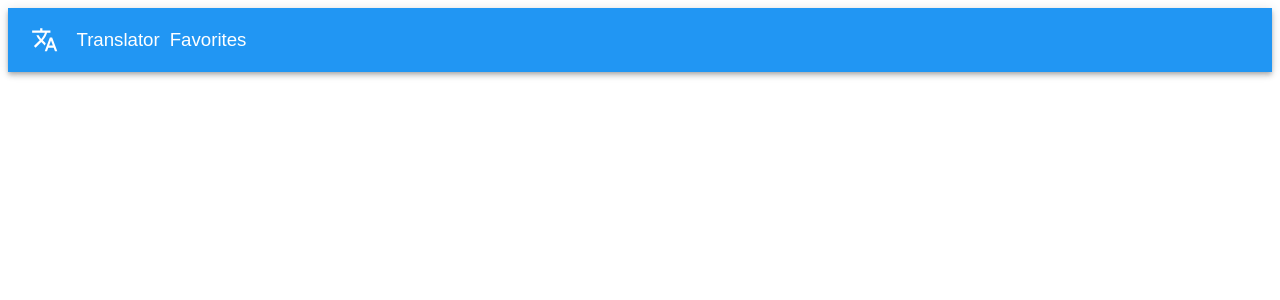
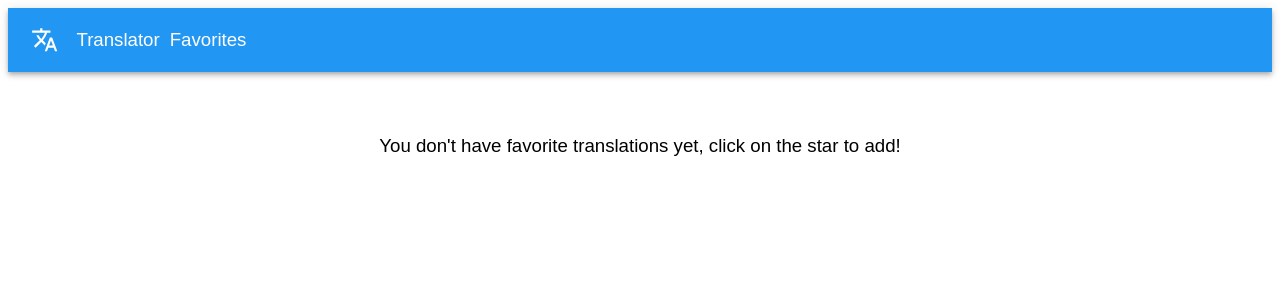
Before and after one commit to kirillstepanchuk/azati-test, a React app in the folder client/: page /favorites in a window 1280 px wide. Shown: the top 300 px of the page. Built offline with nearby package versions, Linux system fonts and the light colour scheme.

Commit message:
style favorites page

```diff
--- a/client/src/pages/Favorites.jsx
+++ b/client/src/pages/Favorites.jsx
@@ -1,6 +1,9 @@
 import React from "react";
 import { useDispatch, useSelector } from "react-redux";
-import { Grid } from "@mui/material";
+import { Grid, Typography } from "@mui/material";
+import ArrowForwardIcon from "@mui/icons-material/ArrowForward";
+import IconButton from "@mui/material/IconButton";
+import DeleteIcon from "@mui/icons-material/Delete";
 
 import Container from "../components/Container/Container";
 import Header from "../components/Header/Header";
@@ -8,7 +11,7 @@ import removeTranslationFromFavorites from "../store/actions/favoritesActions/re
 
 const Favorites = () => {
   const dispatch = useDispatch();
-  const favorites = useSelector((state) => state.favorites);
+  const { favoritesTranslations } = useSelector((state) => state.favorites);
 
   const onDeleteButtonClick = (tr) => {
     return () => {
@@ -20,13 +23,77 @@ const Favorites = () => {
     <div>
       <Header />
       <Container>
-        <Grid container spacing={4}>
-          {favorites?.favoritesTranslations.map((tr, index) => (
-            <Grid key={index} item xs={12}>
-              {tr.transaltion.from.text} {tr.transaltion.to.text}
-              <button onClick={onDeleteButtonClick(tr)}>Удалить</button>
+        <Grid container spacing={4} direction="column" justifyContent="center">
+          {favoritesTranslations.length ? (
+            favoritesTranslations.map((tr, index) => (
+              <Grid key={index} item xs={12}>
+                <Grid
+                  container
+                  direction="row"
+                  justifyContent="center"
+                  alignItems="center"
+                >
+                  <Grid item xs={5.5}>
+                    <Grid
+                      container
+                      justifyContent="flex-end"
+                      alignItems="center"
+                    >
+                      <Typography>
+                        {tr.translation.from.language.label}
+                      </Typography>
+                    </Grid>
+                  </Grid>
+                  <Grid item xs={1}>
+                    <Grid container justifyContent="center" alignItems="center">
+                      <ArrowForwardIcon fontSize="small" />
+                    </Grid>
+                  </Grid>
+                  <Grid item xs={5.5}>
+                    <Grid
+                      container
+                      justifyContent="flex-start"
+                      alignItems="center"
+                    >
+                      <Typography>
+                        {tr.translation.to.language.label}
+                      </Typography>
+                      <IconButton onClick={onDeleteButtonClick(tr)}>
+                        <DeleteIcon />
+                      </IconButton>
+                    </Grid>
+                  </Grid>
+                </Grid>
+                <Grid
+                  container
+                  direction="row"
+                  justifyContent="center"
+                  alignItems="center"
+                >
+                  <Grid item xs={5.5}>
+                    <Grid container justifyContent="flex-end">
+                      <Typography>{tr.translation.from.text}</Typography>
+                    </Grid>
+                  </Grid>
+                  <Grid item xs={1}></Grid>
+                  <Grid item xs={5.5}>
+                    <Grid container justifyContent="flex-start">
+                      <Typography>{tr.translation.to.text}</Typography>
+                    </Grid>
+                  </Grid>
+                </Grid>
+              </Grid>
+            ))
+          ) : (
+            <Grid item>
+              <Grid container justifyContent="center">
+                <Typography>
+                  You don't have favorite translations yet, click on the star to
+                  add!
+                </Typography>
+              </Grid>
             </Grid>
-          ))}
+          )}
         </Grid>
       </Container>
     </div>
```
